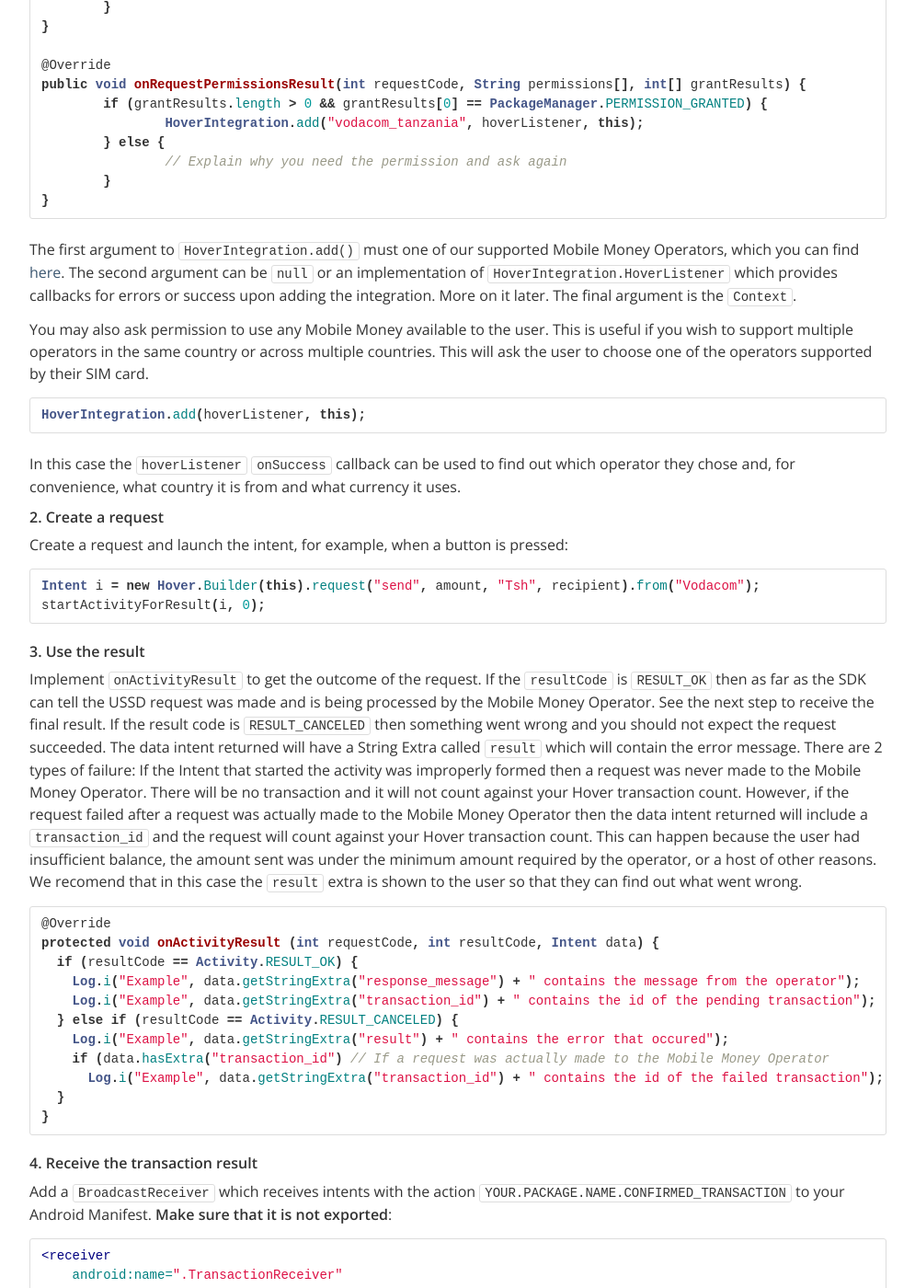
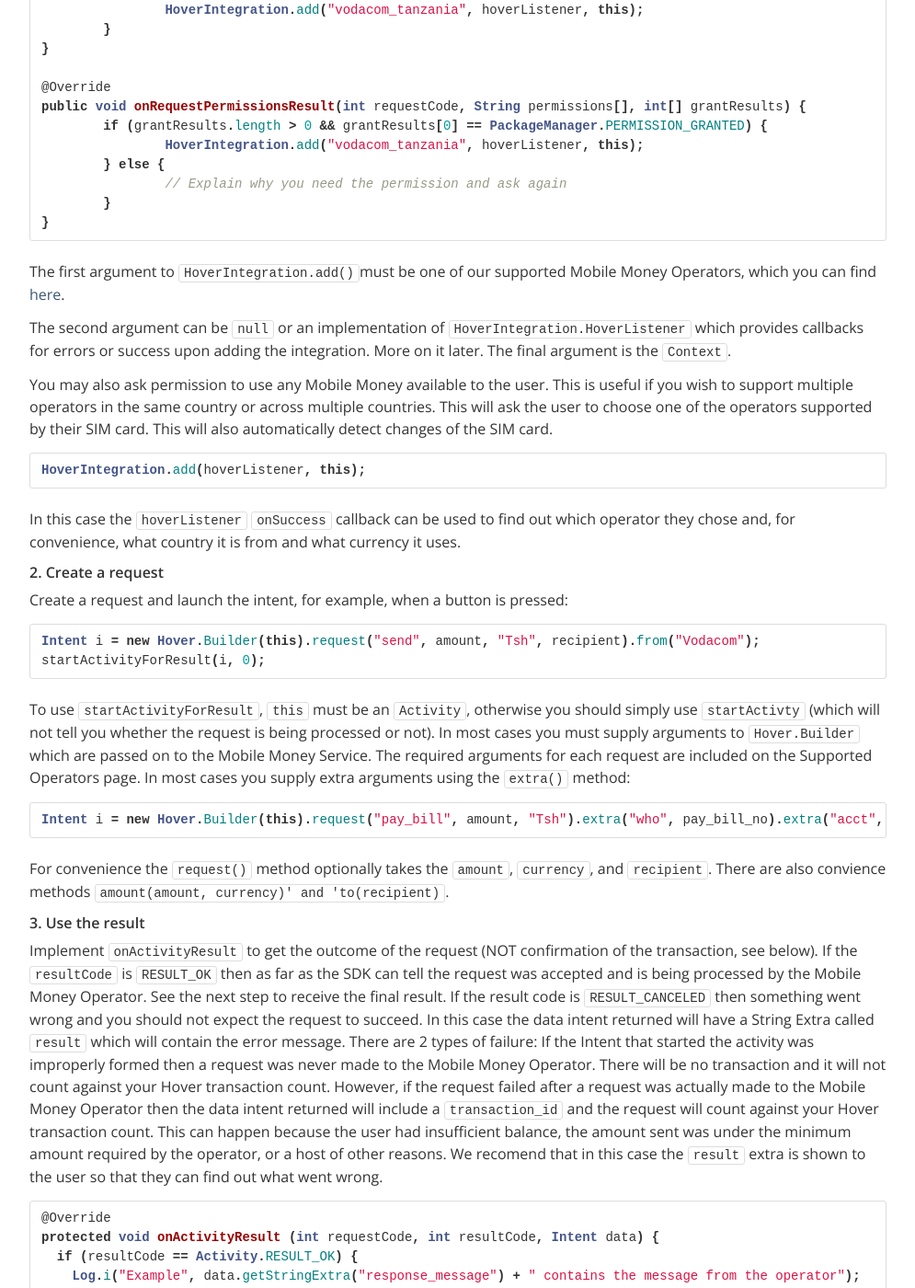
Before and after one commit to stephengacheru/usehover.github.io, a Jekyll site: the page built from index.md, in a window 1280 px wide and 1400 px high, scrolled down 2097 px. Shown: the whole window at 92% size, without its empty margins (142-1137 px from the left). Built offline with Jekyll 4.4.1, drawn with Linux system fonts in a browser that asks for light colours; some of the changed text lies outside the part shown.

Commit message:
Update index.md
Improved various description and add more details about the Hover.Builder call.

```diff
--- a/index.md
+++ b/index.md
@@ -13,7 +13,7 @@ This SDK supports Android 4.3 - 7.0 (API 18-24). It can be used in apps with a w
 **Known issues:**
 
 * The test function does basic validation, but does not ensure that you have all of the required fields for a particular action. It will return all the values that it found, and it is currently up to you to ensure that these match the required values for the action. You can safely ignore the PIN, since the API takes care of getting this from the user for you.
-* If your app targets API 22 or lower, but the device you are testing on runs API 24 (Android 7, Nougat) then the app will crash on startup because the library needs Run Time permissions to operate on API 24. The only known solution is to target API 23 or 24 and ask for the permission (as shown in [Add a Hover Integration](#add-a-hover-integration).
+* If your app targets API 22 or lower, but the device you are testing on runs API 24 (Android 7, Nougat) then the app will crash when adding an Hover Integration because the library needs Run Time permissions to operate on API 24. The only known solution is to target API 23 or 24 and ask for the permission (as shown in [Add a Hover Integration](#add-a-hover-integration).
 
 ## Introduction
 
@@ -78,7 +78,7 @@ Add your API key which you can find on your [Hover dashboard](https://www.usehov
 
 ### 1. Add a Hover Integration
 
-In your `Activity`, add a Hover Integration. If you are targeting API 23+ You must use [Run Time Permissions](https://developer.android.com/training/permissions/requesting.html) to first ask for permission to `READ_PHONE_STATE` so that Hover can check the user's SIM card compatability. `HoverIntegration.add()` is necessary for the user to give you permission to use the mobile money service. It will also request that the user enable Accessibility Service if neccessary:
+In your `Activity`, add a Hover Integration. You may do this in `onCreate` or when the user presses a button ("Add Payment Method" for example). If you are targeting API 23+ You must use [Run Time Permissions](https://developer.android.com/training/permissions/requesting.html) to first ask for permission to `READ_PHONE_STATE` so that Hover can check the user's SIM card compatability. `HoverIntegration.add()` is necessary for the user to give you permission to use the mobile money service. It will also request that the user enable Accessibility Service if neccessary:
 
 {% highlight java %}
 @Override
@@ -103,10 +103,11 @@ public void onRequestPermissionsResult(int requestCode,	String permissions[], in
 }
 {% endhighlight %}
 
-The first argument to `HoverIntegration.add()` must one of our supported Mobile Money Operators, which you can find [here](#).
+The first argument to `HoverIntegration.add()`must be one of our supported Mobile Money Operators, which you can find [here](#).
+
 The second argument can be `null` or an implementation of `HoverIntegration.HoverListener` which provides callbacks for errors or success upon adding the integration. More on it later. The final argument is the `Context`.
 
-You may also ask permission to use any Mobile Money available to the user. This is useful if you wish to support multiple operators in the same country or across multiple countries. This will ask the user to choose one of the operators supported by their SIM card.
+You may also ask permission to use any Mobile Money available to the user. This is useful if you wish to support multiple operators in the same country or across multiple countries. This will ask the user to choose one of the operators supported by their SIM card. This will also automatically detect changes of the SIM card.
 
 {% highlight java %}
 HoverIntegration.add(hoverListener, this);
@@ -123,9 +124,17 @@ Intent i = new Hover.Builder(this).request("send", amount, "Tsh", recipient).fro
 startActivityForResult(i, 0);
 {% endhighlight %}
 
+To use `startActivityForResult`, `this` must be an `Activity`, otherwise you should simply use `startActivty` (which will not tell you whether the request is being processed or not). In most cases you must supply arguments to `Hover.Builder` which are passed on to the Mobile Money Service. The required arguments for each request are included on the Supported Operators page. In most cases you supply extra arguments using the `extra()` method:
+
+{% highlight java %}
+Intent i = new Hover.Builder(this).request("pay_bill", amount, "Tsh").extra("who", pay_bill_no).extra("acct", acct_no).from("Vodacom");
+{% endhighlight %}
+
+For convenience the `request()` method optionally takes the `amount`, `currency`, and `recipient`. There are also convience methods `amount(amount, currency)' and 'to(recipient)`.
+
 ### 3. Use the result
 
-Implement `onActivityResult` to get the outcome of the request. If the `resultCode` is `RESULT_OK` then as far as the SDK can tell the USSD request was made and is being processed by the Mobile Money Operator. See the next step to receive the final result. If the result code is `RESULT_CANCELED` then something went wrong and you should not expect the request succeeded. The data intent returned will have a String Extra called `result` which will contain the error message. There are 2 types of failure: If the Intent that started the activity was improperly formed then a request was never made to the Mobile Money Operator. There will be no transaction and it will not count against your Hover transaction count. However, if the request failed after a request was actually made to the Mobile Money Operator then the data intent returned will include a `transaction_id` and the request will count against your Hover transaction count. This can happen because the user had insufficient balance, the amount sent was under the minimum amount required by the operator, or a host of other reasons. We recomend that in this case the `result` extra is shown to the user so that they can find out what went wrong.
+Implement `onActivityResult` to get the outcome of the request (NOT confirmation of the transaction, see below). If the `resultCode` is `RESULT_OK` then as far as the SDK can tell the request was accepted and is being processed by the Mobile Money Operator. See the next step to receive the final result. If the result code is `RESULT_CANCELED` then something went wrong and you should not expect the request to succeed. In this case the data intent returned will have a String Extra called `result` which will contain the error message. There are 2 types of failure: If the Intent that started the activity was improperly formed then a request was never made to the Mobile Money Operator. There will be no transaction and it will not count against your Hover transaction count. However, if the request failed after a request was actually made to the Mobile Money Operator then the data intent returned will include a `transaction_id` and the request will count against your Hover transaction count. This can happen because the user had insufficient balance, the amount sent was under the minimum amount required by the operator, or a host of other reasons. We recomend that in this case the `result` extra is shown to the user so that they can find out what went wrong.
 
 {% highlight java %}
 @Override
@@ -143,7 +152,7 @@ protected void onActivityResult (int requestCode, int resultCode, Intent data) {
 
 ### 4. Receive the transaction result
 
-Add a `BroadcastReceiver` which receives intents with the action `YOUR.PACKAGE.NAME.CONFIRMED_TRANSACTION` to your Android Manifest. **Make sure that it is not exported**:
+Add a `BroadcastReceiver` which receives intents with the action `YOUR.PACKAGE.NAME.CONFIRMED_TRANSACTION` to your Android Manifest. **Make sure exported is false** otherwise another app could spoof successful transactions:
 
 {% highlight xml %}
 <receiver
@@ -198,7 +207,7 @@ HoverIntegration.test("operatorSlug", hoverListener, context);
 {% endhighlight %}
 Your call to `Hover.Builder()...from("operatorSlug");` must also specify the same operator.
 
-This will not actually contact the operator or transfer real money, allowing you to test without the appropriate SIM card or network connection. `OnActivityResult` will return successful if your request had the appropriate parameters. Your `TransactionReceiver` will also receive an `Intent` containing the details of the transaction which are possible to supply, including an ID, the parameters you sent, as well as the timestamp and a status of "test". **You cannot use the `test()` method in production, doing so will result in a Runtime Exception.**
+This will not actually contact the operator or transfer real money, allowing you to test without the appropriate SIM card or network connection. `OnActivityResult` will return successful if your request had the appropriate parameters. Your `TransactionReceiver` will also receive an `Intent` containing the details of the transaction which are possible to supply, including an ID, the parameters you sent, as well as the timestamp and a status of "test". **You cannot use the `test()` method in production, doing so will result in an IllegalState Exception.**
 
 ## Transaction result details
 The details about a transaction are simply String extras on the data intent. To get the confirmation code just write `data.getStringExtra("code")`.
```
